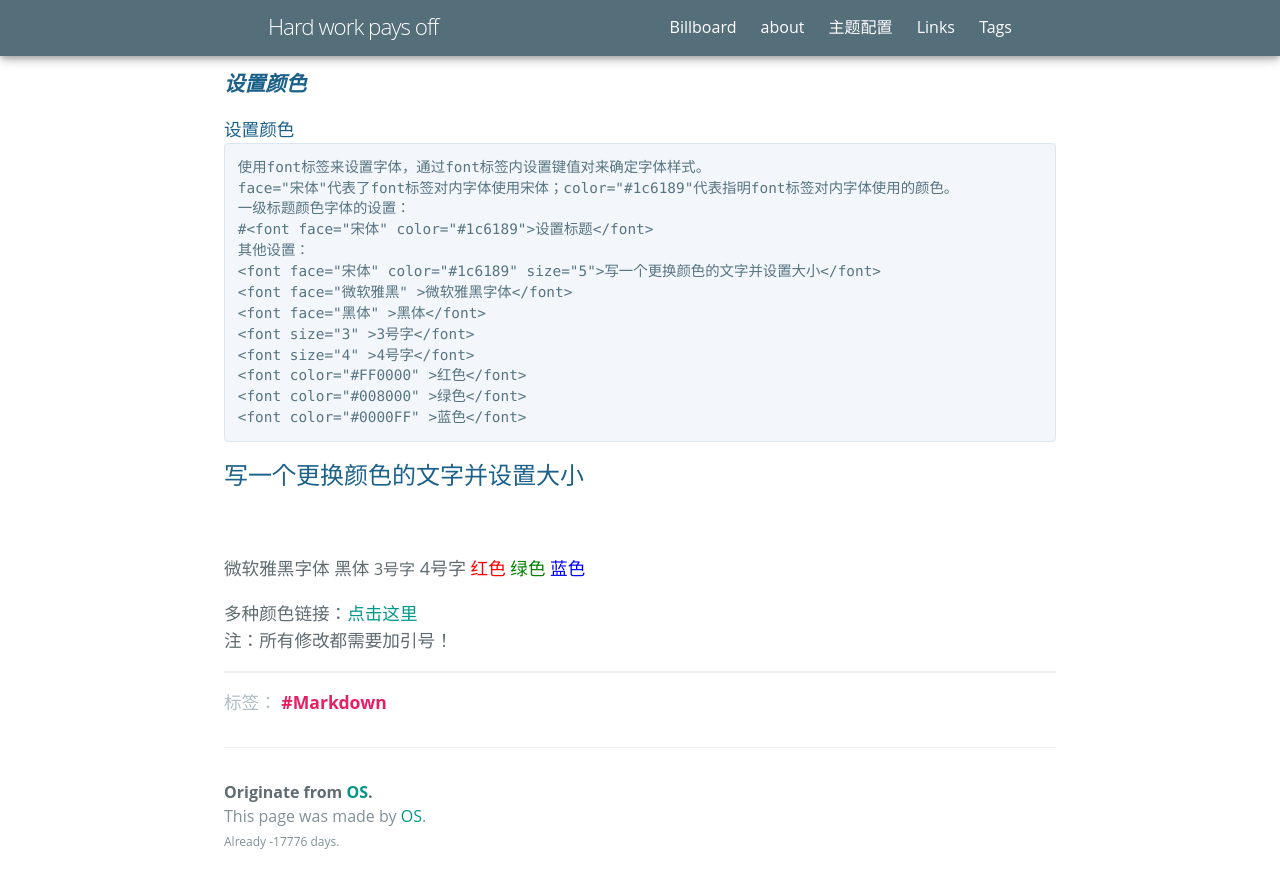
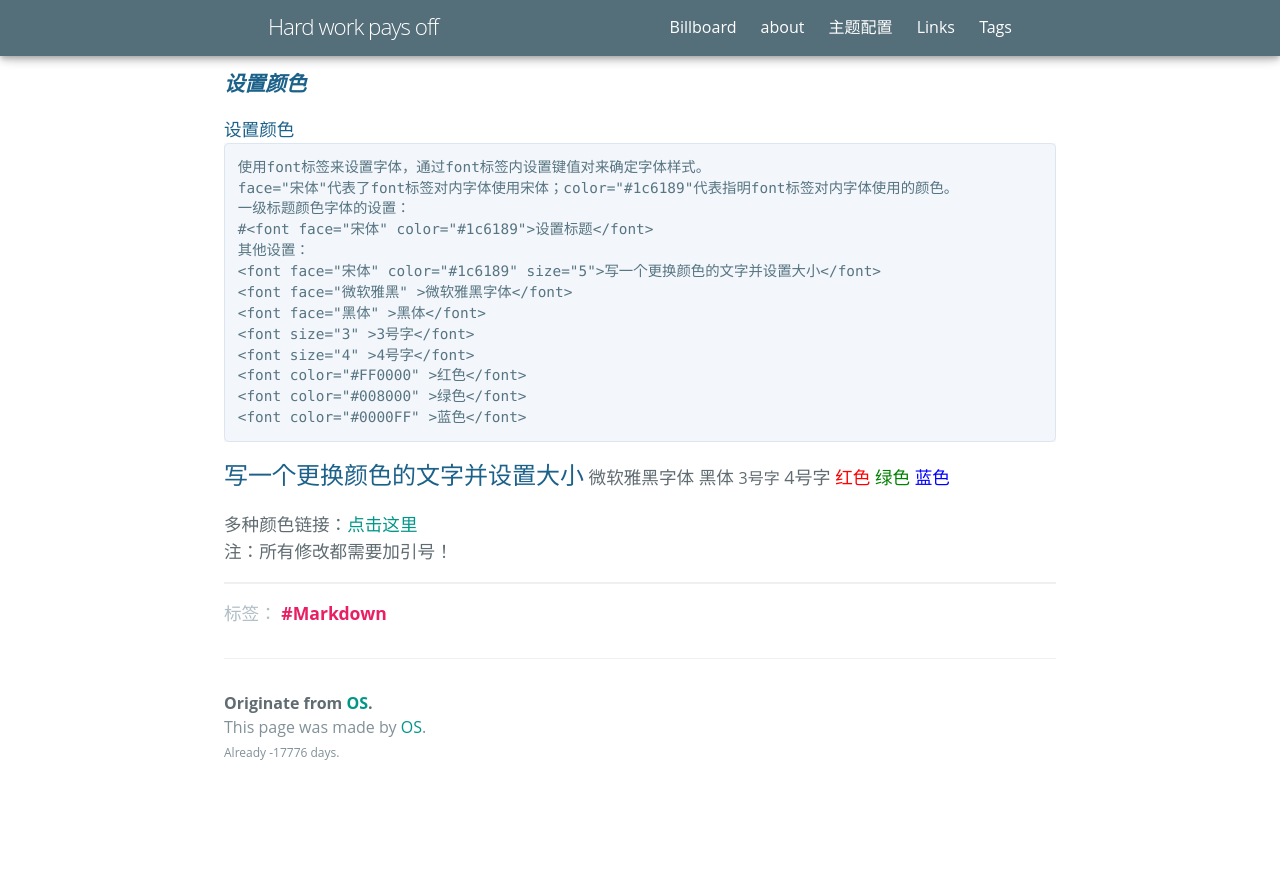
Before and after one commit to xiaoshou0427/xiaoshou0427.github.io, a Jekyll site: the page built from _posts/2019-09-02-Markdown.md, in a window 1280 px wide and 900 px high, scrolled down 5038 px. Shown: the top 888 px of the window. Built offline with Jekyll 4.4.1, drawn with Linux system fonts in a browser that asks for light colours; some web fonts are replaced; after the commit the page ends 5849 px from its top, so only the background shows below that.

Commit message:
Update 2019-09-02-Markdown.md

````diff
--- a/_posts/2019-09-02-Markdown.md
+++ b/_posts/2019-09-02-Markdown.md
@@ -184,7 +184,7 @@ face="宋体"代表了font标签对内字体使用宋体；color="#1c6189"代表
 <font color="#0000FF" >蓝色</font>
 ```
 
-<font face="宋体" color="#1c6189" size="5">写一个更换颜色的文字并设置大小</font><br>
+<font face="宋体" color="#1c6189" size="5">写一个更换颜色的文字并设置大小</font>
 <font face="微软雅黑" >微软雅黑字体</font>
 <font face="黑体" >黑体</font>
 <font size="3" >3号字</font>
````
